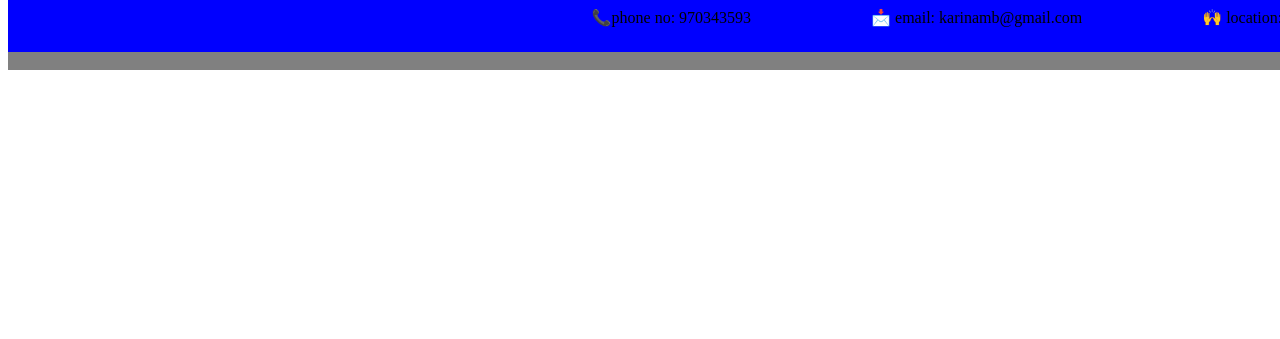
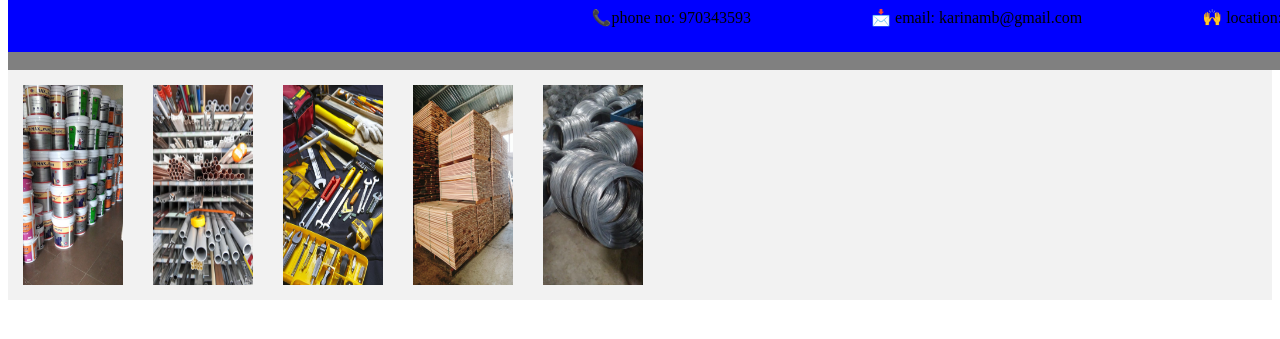
Before and after one commit to mahimarana2081-rgb/myfirstlaunch, a plain HTML site: page index.html in a window 1280 px wide. Shown: the part 457-796 px from the top of the page. Drawn offline with Linux system fonts and the light colour scheme.

Commit message:
updated website design

```diff
--- a/index.html
+++ b/index.html
@@ -123,6 +123,29 @@
 
          }
 
+    .scroll-container {
+      width: 100%;
+      overflow: hidden;
+      background: #f2f2f2;
+
+    }
+    .scroll-content{
+      display: flex;
+      width: max-content;
+      animation: scroll 5s linear infinite;
+    }
+    .scroll-content img{
+      width:100px;
+      margin: 15px;
+    }
+    @keyframes scroll {
+      0% {
+        transform: translateX(0);
+      }
+      100%{
+        transform: translateX(-50%);
+      }
+    }
     </style>
 </head>
 <body>
@@ -161,6 +184,17 @@
     </ul>
     </div>
    </div>
+   <div class="scroll-container">
+    <div class="scroll-content">
+
+      <img src="paints.jpg" alt="paints">
+      <img src="plumbing.jpg" alt="plumbing">
+      <img src="screw.jpg" alt="screw">
+      <img src="woods.jpg" alt="woods">
+      <img src="winding wire.jpg" alt="winding">
+
+    </div>
+   </div>
    <script>
 
 
```
Also changed, not shown: hello.html (added, +50 -0 lines), nails.jpg (added), paints.jpg (added), plumbing.jpg (added), screw.jpg (added), winding wire.jpg (added), woods.jpg (added), 1 other file.
